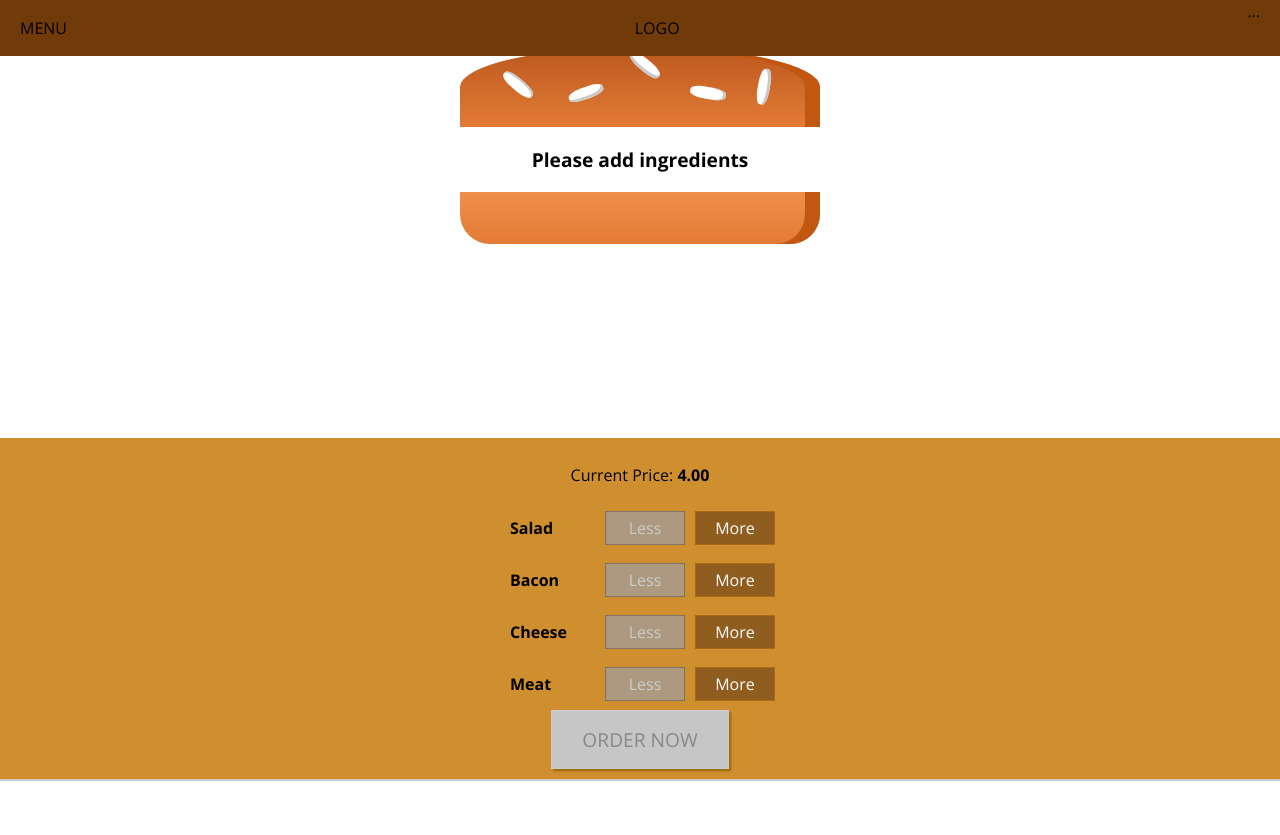
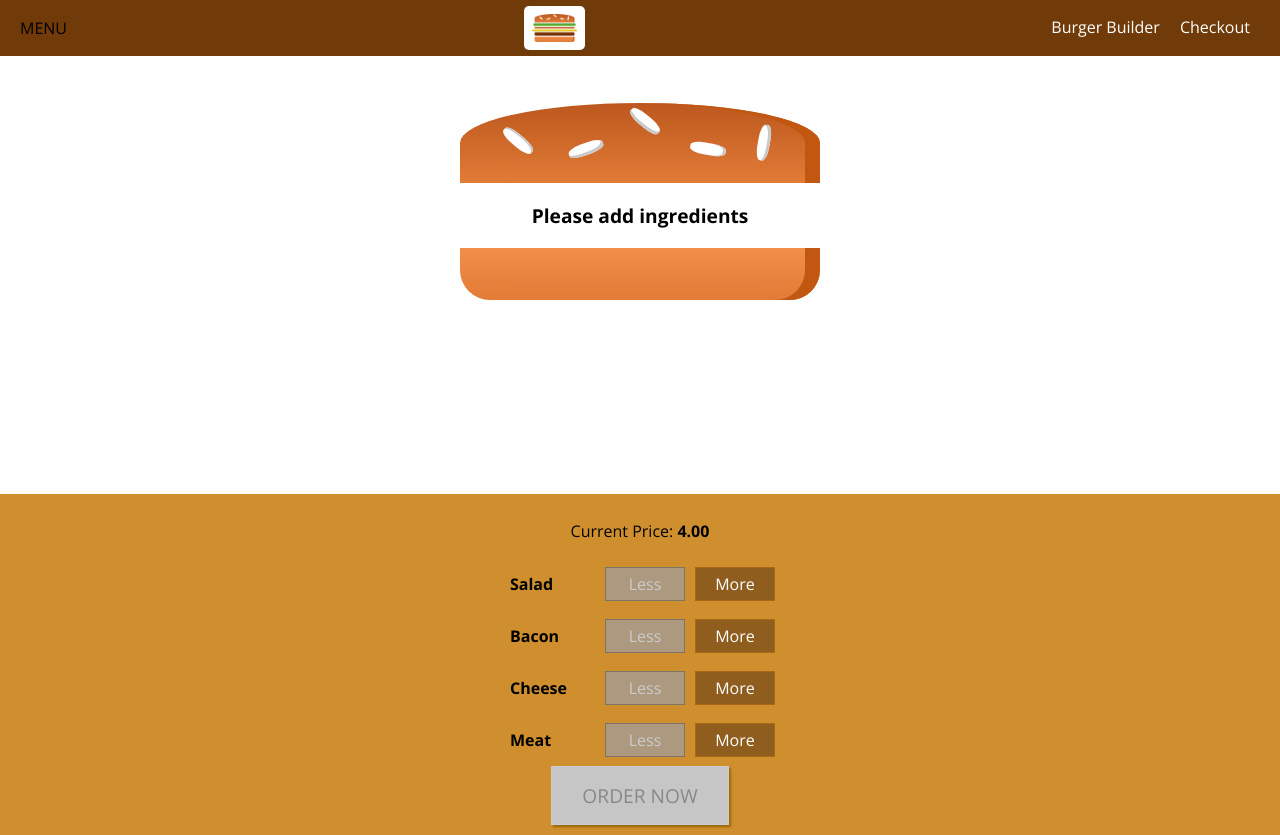
Before and after one commit to ashokkarne/burger-builder-app, a React app: page / in a window 1280 px wide. Before the commit the page ends 800 px from the top, so only its background shows below. Built offline with nearby package versions, Linux system fonts and the light colour scheme.

Commit message:
Updated with navigation items

```diff
--- a/src/components/Layout/Layout.css
+++ b/src/components/Layout/Layout.css
@@ -1,3 +1,3 @@
 .Content {
-    margin-top:16px;
+    margin-top:72px;
 }
--- /dev/null
+++ b/src/components/Logo/Logo.css
@@ -0,0 +1,12 @@
+.Logo {
+    background-color:white;
+    padding:8px;
+    height:80%;
+    box-sizing: border-box;
+    border-radius: 5px;
+}
+
+.Logo img {
+    height:100%;
+
+}
--- /dev/null
+++ b/src/components/Logo/Logo.js
@@ -0,0 +1,13 @@
+import React from 'react';
+import burgerLogo from '../../assets/images/burger-logo.png';
+import classes from './Logo.css';
+const logo = (props) => {
+
+    return (
+        <div className={classes.Logo}>
+            <img src={burgerLogo}  alt="Burger Logo"/>
+        </div>
+    )
+}
+
+export default logo;
--- /dev/null
+++ b/src/components/Navigation/NavigationItems/NavigationItem/NavigationItem.css
@@ -0,0 +1,25 @@
+.NavigationItem {
+    margin:0;
+    box-sizing:border-box;
+    display: flex;
+    height: 100%;
+    align-items: center;
+}
+
+.NavigationItem a {
+    color:white;
+    text-decoration: none;
+    height: 100%;
+    padding:16px 10px;
+    border-bottom: 4px solid transparent;
+    box-sizing: border-box;
+    display: block;
+}
+
+.NavigationItem a:hover,
+.NavigationItem a:active {
+    background-color: #8F5C2C;
+    border-bottom: 4px solid #40A4C8;
+    color:white;
+
+}
--- /dev/null
+++ b/src/components/Navigation/NavigationItems/NavigationItem/NavigationItem.js
@@ -0,0 +1,12 @@
+import React from 'react';
+import classes from './NavigationItem.css';
+
+const navigationItem = (props) =>
+     (
+        <li className={classes.NavigationItem}>
+            <a href={props.link} className={props.active? classes.active:null}> {props.children}</a>
+        </li>
+     );
+
+
+export default navigationItem;
--- /dev/null
+++ b/src/components/Navigation/NavigationItems/NavigationItems.css
@@ -0,0 +1,8 @@
+.NavigationItems {
+    margin:0;
+    padding:0;
+    list-style-type: none;
+    display: flex;
+    align-items: center;
+    height: 100%;
+}
--- /dev/null
+++ b/src/components/Navigation/NavigationItems/NavigationItems.js
@@ -0,0 +1,15 @@
+import React from 'react';
+import classes from './NavigationItems.css';
+import NavigationItem from './NavigationItem/NavigationItem';
+
+const navigationItems = () =>
+     (
+        <ul className={classes.NavigationItems}>
+
+            <NavigationItem link="/" active>Burger Builder </NavigationItem>
+            <NavigationItem link="/" >Checkout </NavigationItem>
+             </ul>
+     );
+
+
+export default navigationItems;
--- a/src/components/Navigation/Toolbar/Toolbar.js
+++ b/src/components/Navigation/Toolbar/Toolbar.js
@@ -1,14 +1,14 @@
 import React from 'react';
 import classes from './Toolbar.css';
+import Logo from '../../Logo/Logo';
+import NavigationItems from '../NavigationItems/NavigationItems';
 
 const toolbar = ( props) => (
 <header className={classes.Toolbar}>
 
     <div>MENU</div>
-    <div>LOGO</div>
-    <nav>
-        ...
-    </nav>
+    <Logo />
+    <NavigationItems/>
 </header>
 )
 
```
Also changed, not shown: src/assets/images/burger-logo.png (added).
